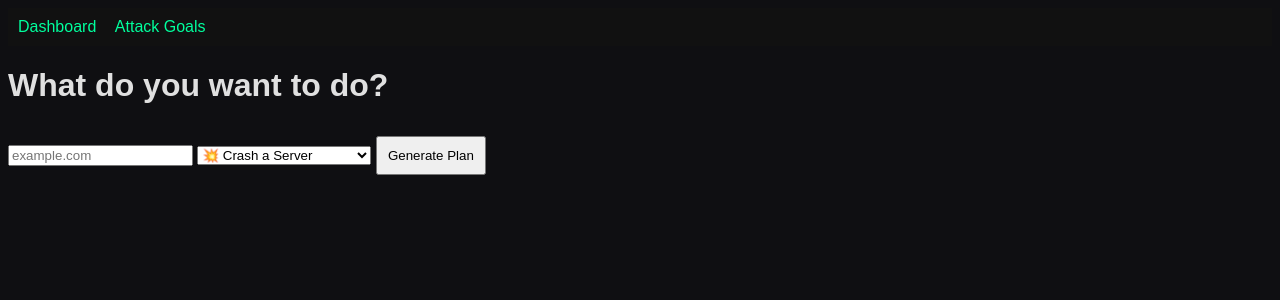
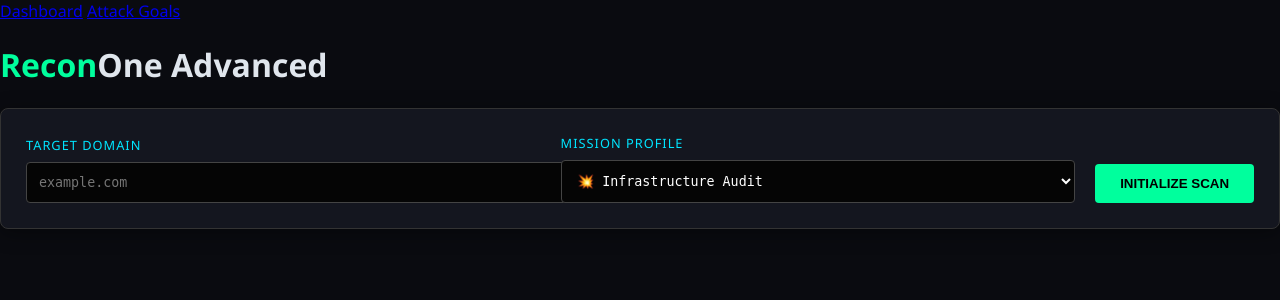
Before and after one commit to ShUbHaMHiReMaT/osint, a Flask app: page / in a window 1280 px wide. Shown: the top 300 px of the page. Run offline with Flask 3, Linux system fonts and the light colour scheme.

Commit message:
added dorking and made changes

```diff
--- a/app.py
+++ b/app.py
@@ -1,51 +1,56 @@
-from flask import Flask, render_template, request, jsonify
+# app.py
+
+from flask import Flask, render_template, request, jsonify, redirect, url_for
 from mitre.mapper import get_intents, resolve_intent
-from recon.passive import recon_checklist
+from recon.passive import generate_checklist
 from core.validator import validate_domain
-from recon.google import google_dorks
-from flask import redirect, url_for
-
-
+from recon.google import generate_dorks
+import config
 
 app = Flask(__name__)
+app.config.from_object(config)
 
 @app.route("/")
 def dashboard():
+    """Renders the main advanced dashboard."""
     return render_template("dashboard.html", intents=get_intents())
 
-@app.route("/mitre")
-def mitre_view():
-    return redirect(url_for("dashboard"))
-
-
-@app.route("/api/intent", methods=["POST"])
-def intent_api():
+@app.route("/api/generate-plan", methods=["POST"])
+def generate_plan_api():
+    """
+    API Endpoint: Receives domain & intent, returns a tactical plan + dorks.
+    """
     data = request.json
     intent_key = data.get("intent")
     domain = data.get("domain")
 
-    if not validate_domain(domain):
-        return jsonify({"error": "Invalid domain"}), 400
+    # 1. Validation
+    if not domain or not validate_domain(domain):
+        return jsonify({"error": "Invalid or missing domain name."}), 400
 
     intent = resolve_intent(intent_key)
     if not intent:
-        return jsonify({"error": "Unknown intent"}), 400
+        return jsonify({"error": "Selected intent is invalid."}), 400
 
-    plan = [
-        recon_checklist(t)
-        for t in intent["techniques"]
-    ]
+    # 2. Logic Execution
+    # Generate the MITRE-based checklist
+    checklist = [generate_checklist(t) for t in intent["techniques"]]
 
-    dorks = google_dorks(domain, intent_key)
+    # Generate the Admin Hunter Dorks
+    dorks = generate_dorks(domain)
 
+    # 3. Response Construction
     return jsonify({
-        "domain": domain,
-        "goal": intent["label"],
-        "description": intent["description"],
-        "plan": plan,
-        "google_dorks": dorks,
-        "note": "Google dorks are provided as links. Manual execution recommended for OPSEC."
+        "status": "success",
+        "target": domain,
+        "mission_profile": {
+            "goal": intent["label"],
+            "description": intent["description"],
+            "id": intent_key
+        },
+        "tactical_plan": checklist,
+        "intelligence_dorks": dorks
     })
 
 if __name__ == "__main__":
-    app.run(port=5000)
+    app.run(debug=True, port=5000)
--- a/mitre/intents.py
+++ b/mitre/intents.py
@@ -1,56 +1,41 @@
+# mitre/intents.py
+
 INTENTS = {
-    "crash_server": {
-        "label": "💥 Crash a Server",
-        "description": "Identify weaknesses that could lead to denial of service",
+    "infra_audit": {
+        "label": "💥 Infrastructure Audit",
+        "description": "Assess server stability and resilience against denial of service.",
         "techniques": [
             {
                 "id": "T1499",
-                "name": "Endpoint Denial of Service",
-                "what_to_look_for": [
-                    "Unprotected services",
-                    "No rate limiting",
-                    "Single points of failure"
-                ]
+                "name": "Endpoint Weakness ID",
+                "focus": ["Unprotected APIs", "Missing Rate Limits", "XMLRPC Interfaces"]
             },
             {
                 "id": "T1046",
-                "name": "Network Service Discovery",
-                "what_to_look_for": [
-                    "Open ports",
-                    "Exposed management services"
-                ]
+                "name": "Service Discovery",
+                "focus": ["Open Ports", "Default Pages", "Exposed Dashboards"]
             }
         ]
     },
-
-    "steal_data": {
-        "label": "📦 Steal Sensitive Data",
-        "description": "Identify exposure paths to sensitive information",
+    "data_exfil": {
+        "label": "📦 Data Leakage Check",
+        "description": "Identify publicly exposed sensitive files and directories.",
         "techniques": [
             {
                 "id": "T1213",
-                "name": "Data from Information Repositories",
-                "what_to_look_for": [
-                    "Public documents",
-                    "Open directories",
-                    "Cloud storage leaks"
-                ]
+                "name": "Repository Mining",
+                "focus": ["Public S3 Buckets", "Git Logs", "Backup Files (.bak, .sql)"]
             }
         ]
     },
-
-    "take_over_account": {
-        "label": "🔓 Take Over an Account",
-        "description": "Identify authentication weaknesses",
+    "access_validation": {
+        "label": "🔓 Access Control Validation",
+        "description": "Locate administrative entry points and authentication gaps.",
         "techniques": [
             {
                 "id": "T1110",
-                "name": "Brute Force",
-                "what_to_look_for": [
-                    "Login portals",
-                    "No CAPTCHA",
-                    "Weak password policy"
-                ]
+                "name": "Auth Surface Mapping",
+                "focus": ["Admin Portals", "Forgot Password Flows", "No-Captcha Forms"]
             }
         ]
     }
--- a/mitre/mapper.py
+++ b/mitre/mapper.py
@@ -1,13 +1,8 @@
+# mitre/mapper.py
 from mitre.intents import INTENTS
 
 def get_intents():
-    return {
-        k: {
-            "label": v["label"],
-            "description": v["description"]
-        }
-        for k, v in INTENTS.items()
-    }
+    return {k: {"label": v["label"]} for k, v in INTENTS.items()}
 
-def resolve_intent(intent_key):
-    return INTENTS.get(intent_key)
+def resolve_intent(key):
+    return INTENTS.get(key)
--- a/static/app.js
+++ b/static/app.js
@@ -1,13 +1,54 @@
-async function run() {
-  const res = await fetch("/api/intent", {
-    method: "POST",
-    headers: {"Content-Type":"application/json"},
-    body: JSON.stringify({
-      domain: domain.value,
-      intent: intent.value
-    })
-  });
+// static/app.js
 
-  const data = await res.json();
-  output.textContent = JSON.stringify(data, null, 2);
+async function executeMission() {
+    const domain = document.getElementById("domain").value;
+    const intent = document.getElementById("intent").value;
+
+    if(!domain) { alert("Target domain required."); return; }
+
+    // API Call
+    const res = await fetch("/api/generate-plan", {
+        method: "POST",
+        headers: {"Content-Type": "application/json"},
+        body: JSON.stringify({ domain: domain, intent: intent })
+    });
+
+    const data = await res.json();
+
+    if(data.error) { alert(data.error); return; }
+
+    // Render Results
+    document.getElementById("results-area").style.display = "block";
+
+    // 1. Render Checklist
+    const checklistDiv = document.getElementById("checklist-container");
+    checklistDiv.innerHTML = "";
+    data.tactical_plan.forEach(item => {
+        checklistDiv.innerHTML += `
+            <div class="checklist-item">
+                <h3>[${item.mitre_id}] ${item.tactic}</h3>
+                <ul>${item.action_items.map(i => `<li>${i}</li>`).join('')}</ul>
+            </div>
+        `;
+    });
+
+    // 2. Render Google Dorks
+    renderDorkButtons(data.intelligence_dorks.general_recon, "dorks-general", false);
+    renderDorkButtons(data.intelligence_dorks.admin_hunter, "dorks-admin", true);
 }
+
+function renderDorkButtons(dorks, containerId, isDanger) {
+    const container = document.getElementById(containerId);
+    container.innerHTML = "";
+
+    dorks.forEach(dork => {
+        const btn = document.createElement("button");
+        btn.className = `dork-btn ${isDanger ? 'danger-btn' : ''}`;
+        btn.innerHTML = `
+            ${dork.label}
+            <span>${dork.desc}</span>
+        `;
+        btn.onclick = () => window.open(`https://www.google.com/search?q=${encodeURIComponent(dork.query)}`, '_blank');
+        container.appendChild(btn);
+    });
+}
--- a/static/style.css
+++ b/static/style.css
@@ -1,21 +1,130 @@
-body {
-  background: #0f0f12;
-  color: #e0e0e0;
-  font-family: sans-serif;
+/* static/style.css */
+:root {
+    --bg-dark: #0a0b10;
+    --card-bg: #14161f;
+    --accent-green: #00ff9d;
+    --accent-blue: #00e5ff;
+    --accent-red: #ff2a6d;
+    --text-main: #e0e6ed;
+    --text-dim: #94a3b8;
 }
 
-nav {
-  background: #111;
-  padding: 10px;
+body {
+    background-color: var(--bg-dark);
+    color: var(--text-main);
+    font-family: 'Segoe UI', monospace;
+    margin: 0;
+    padding: 0;
 }
 
-nav a {
-  color: #00ff9d;
-  margin-right: 15px;
-  text-decoration: none;
+.container {
+    max-width: 1000px;
+    margin: 0 auto;
+    padding: 20px;
 }
 
-button {
-  padding: 10px;
-  margin-top: 10px;
+.highlight { color: var(--accent-green); }
+.danger-text { color: var(--accent-red); }
+
+.card {
+    background: var(--card-bg);
+    border: 1px solid #333;
+    border-radius: 8px;
+    padding: 25px;
+    margin-bottom: 25px;
+    box-shadow: 0 4px 20px rgba(0,0,0,0.4);
 }
+
+.danger-border { border-color: rgba(255, 42, 109, 0.3); }
+
+/* Inputs */
+.input-panel {
+    display: flex;
+    gap: 20px;
+    align-items: flex-end;
+}
+
+.input-group { flex: 1; }
+
+label {
+    display: block;
+    color: var(--accent-blue);
+    font-size: 0.8rem;
+    margin-bottom: 8px;
+    letter-spacing: 1px;
+}
+
+.cyber-input {
+    width: 100%;
+    background: #050505;
+    border: 1px solid #444;
+    color: #fff;
+    padding: 12px;
+    font-family: monospace;
+    border-radius: 4px;
+}
+
+.cyber-btn {
+    background: var(--accent-green);
+    color: #000;
+    border: none;
+    padding: 12px 25px;
+    font-weight: bold;
+    cursor: pointer;
+    border-radius: 4px;
+    transition: 0.3s;
+}
+
+.cyber-btn:hover {
+    box-shadow: 0 0 15px var(--accent-green);
+}
+
+/* Grids */
+.grid-2 {
+    display: grid;
+    grid-template-columns: 1fr 1fr;
+    gap: 20px;
+}
+
+.btn-grid {
+    display: grid;
+    grid-template-columns: 1fr;
+    gap: 10px;
+}
+
+/* Dork Buttons */
+.dork-btn {
+    background: #1e222f;
+    border: 1px solid #333;
+    color: #ccc;
+    padding: 15px;
+    text-align: left;
+    cursor: pointer;
+    border-radius: 4px;
+    transition: 0.2s;
+}
+
+.dork-btn:hover {
+    border-color: var(--accent-green);
+    color: #fff;
+    background: #252a3b;
+}
+
+.dork-btn span {
+    display: block;
+    font-size: 0.75rem;
+    color: #666;
+    margin-top: 4px;
+}
+
+.dork-btn.danger-btn:hover {
+    border-color: var(--accent-red);
+}
+
+/* Checklist items */
+.checklist-item {
+    border-bottom: 1px solid #222;
+    padding: 10px 0;
+}
+.checklist-item h3 { margin: 0; color: var(--accent-blue); font-size: 1rem; }
+.checklist-item ul { margin: 5px 0 0 20px; color: var(--text-dim); font-size: 0.9rem; }
--- a/templates/dashboard.html
+++ b/templates/dashboard.html
@@ -1,19 +1,48 @@
 {% extends "base.html" %}
+
 {% block content %}
+<div class="mission-control">
+    <h1><span class="highlight">Recon</span>One Advanced</h1>
 
-<h1>What do you want to do?</h1>
+    <div class="card input-panel">
+        <div class="input-group">
+            <label>TARGET DOMAIN</label>
+            <input type="text" id="domain" placeholder="example.com" class="cyber-input">
+        </div>
 
-<input id="domain" placeholder="example.com">
+        <div class="input-group">
+            <label>MISSION PROFILE</label>
+            <select id="intent" class="cyber-input">
+                {% for key, intent in intents.items() %}
+                    <option value="{{ key }}">{{ intent.label }}</option>
+                {% endfor %}
+            </select>
+        </div>
 
-<select id="intent">
-  {% for key, intent in intents.items() %}
-    <option value="{{ key }}">{{ intent.label }}</option>
-  {% endfor %}
-</select>
+        <button onclick="executeMission()" class="cyber-btn">INITIALIZE SCAN</button>
+    </div>
 
-<button onclick="run()">Generate Plan</button>
+    <div id="results-area" style="display:none;">
 
-<pre id="output"></pre>
+        <div class="card">
+            <h2>📜 Mission Checklist</h2>
+            <div id="checklist-container"></div>
+        </div>
+
+        <div class="grid-2">
+            <div class="card">
+                <h2>🔎 General Reconnaissance</h2>
+                <div id="dorks-general" class="btn-grid"></div>
+            </div>
+
+            <div class="card danger-border">
+                <h2 class="danger-text">🔓 Admin & Login Hunter</h2>
+                <div id="dorks-admin" class="btn-grid"></div>
+            </div>
+        </div>
+
+    </div>
+</div>
 
 <script src="/static/app.js"></script>
 {% endblock %}
```
Also changed, not shown: recon/google.py (+50 -26 lines), recon/passive.py (+10 -4 lines).
